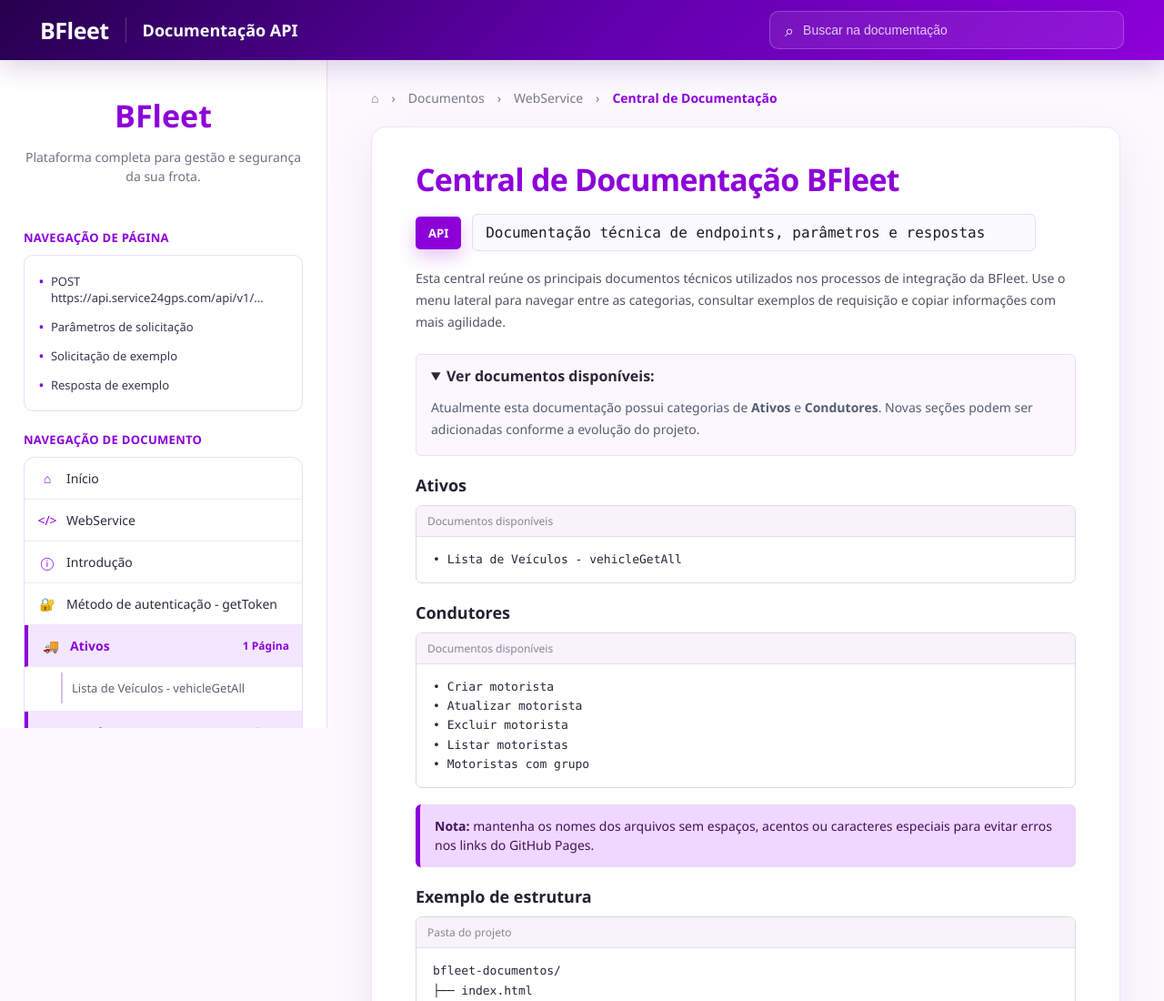
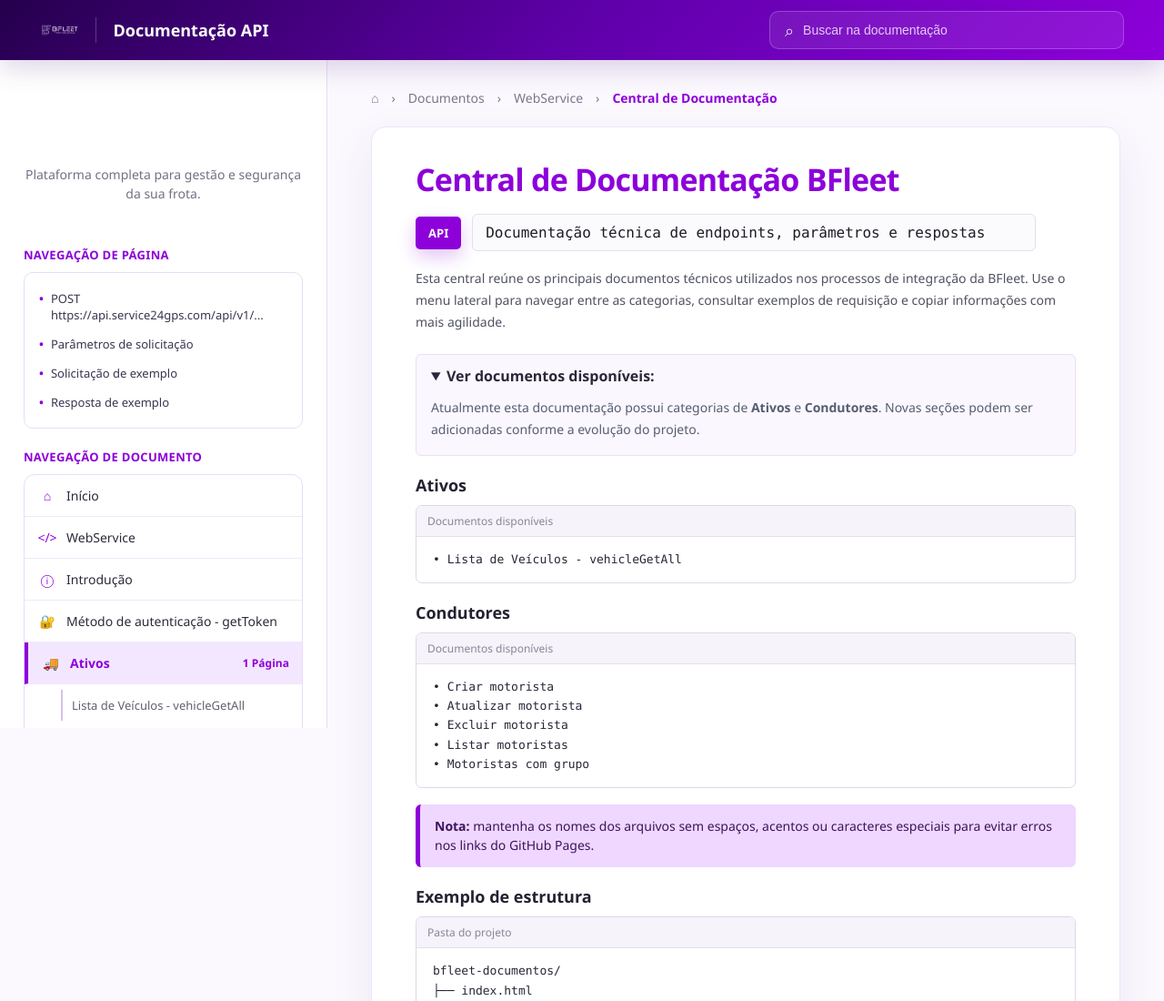
Before and after one commit to MarketingBfleet/bfleet-documentos, a plain HTML site: page index.html in a window 1280 px wide. Shown: the top 1100 px of the page at 91% size. Drawn offline with Linux system fonts and the light colour scheme.

Commit message:
Update logo image source in index.html

```diff
--- a/index.html
+++ b/index.html
@@ -495,7 +495,7 @@
 
   <header class="topbar">
     <div class="brand">
-      <img src="assets/logo-bfleet.png" alt="BFleet" onerror="this.style.display='none'; this.nextElementSibling.style.display='block';">
+      <img src="assets/logo-bfleet-branco.png" alt="BFleet" onerror="this.style.display='none'; this.nextElementSibling.style.display='block';">
       <div class="logo-fallback" style="display:none;">BFleet</div>
       <div class="divider"></div>
       <div class="brand-title">Documentação API</div>
@@ -512,7 +512,7 @@
     <aside class="sidebar">
 
       <div class="sidebar-logo">
-        <img src="assets/logo-bfleet.png" alt="BFleet" onerror="this.style.display='none'; this.nextElementSibling.style.display='block';">
+        <img src="assets/logo-bfleet-branco.png" alt="BFleet" onerror="this.style.display='none'; this.nextElementSibling.style.display='block';">
         <div class="fallback" style="display:none;">BFleet</div>
         <p>Plataforma completa para gestão e segurança da sua frota.</p>
       </div>
```
